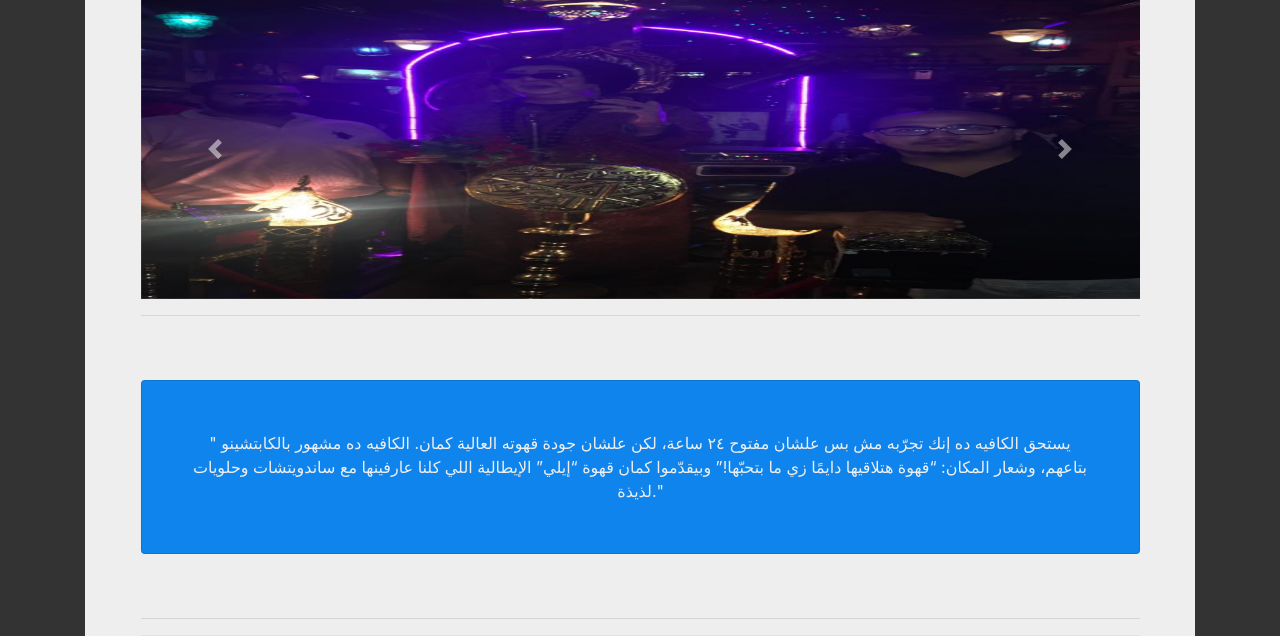
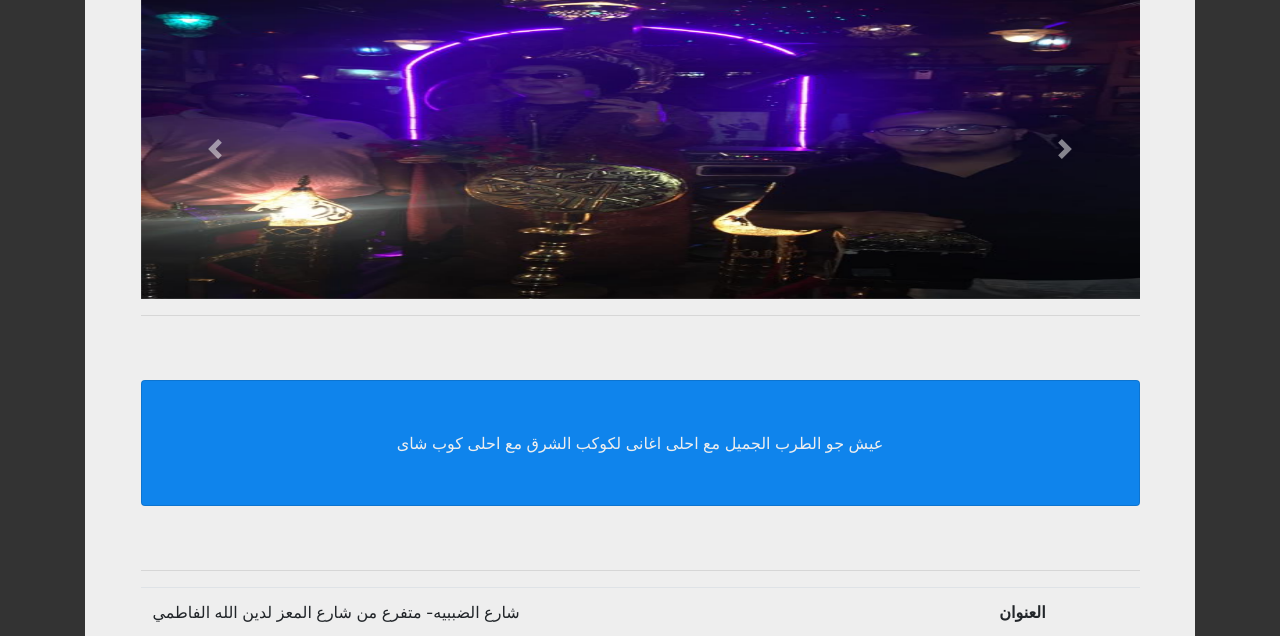
Before and after one commit to Mk1499/Yalla-No5rog, a PHP site: page /YallaNo5rog/pages/cafe/omKalsum.php in a window 1280 px wide. Shown: the part 248-884 px from the top of the page. Run offline with PHP 8.4, Linux system fonts and the light colour scheme; some libraries are stand-ins or nearby versions.

Commit message:
Update omKalsum.php

```diff
--- a/pages/cafe/omKalsum.php
+++ b/pages/cafe/omKalsum.php
@@ -38,10 +38,7 @@
         <hr />
         <!-- Cafe Description -->
         <p class="h7 text-center card desc">
-            " يستحق الكافيه ده إنك تجرّبه مش بس علشان مفتوح ٢٤ ساعة، لكن علشان جودة قهوته العالية كمان. الكافيه ده مشهور
-            بالكابتشينو بتاعهم، وشعار المكان: “قهوة هتلاقيها دايمًا زي ما بتحبّها!” وبيقدّموا كمان قهوة “إيلي” الإيطالية
-            اللي كلنا عارفينها مع ساندويتشات وحلويات لذيذة."
-        </p>
+عيش جو الطرب الجميل مع احلى اغانى لكوكب الشرق مع احلى كوب شاى          </p>
         <hr />
 
         <!-- Cafe Info -->
```
